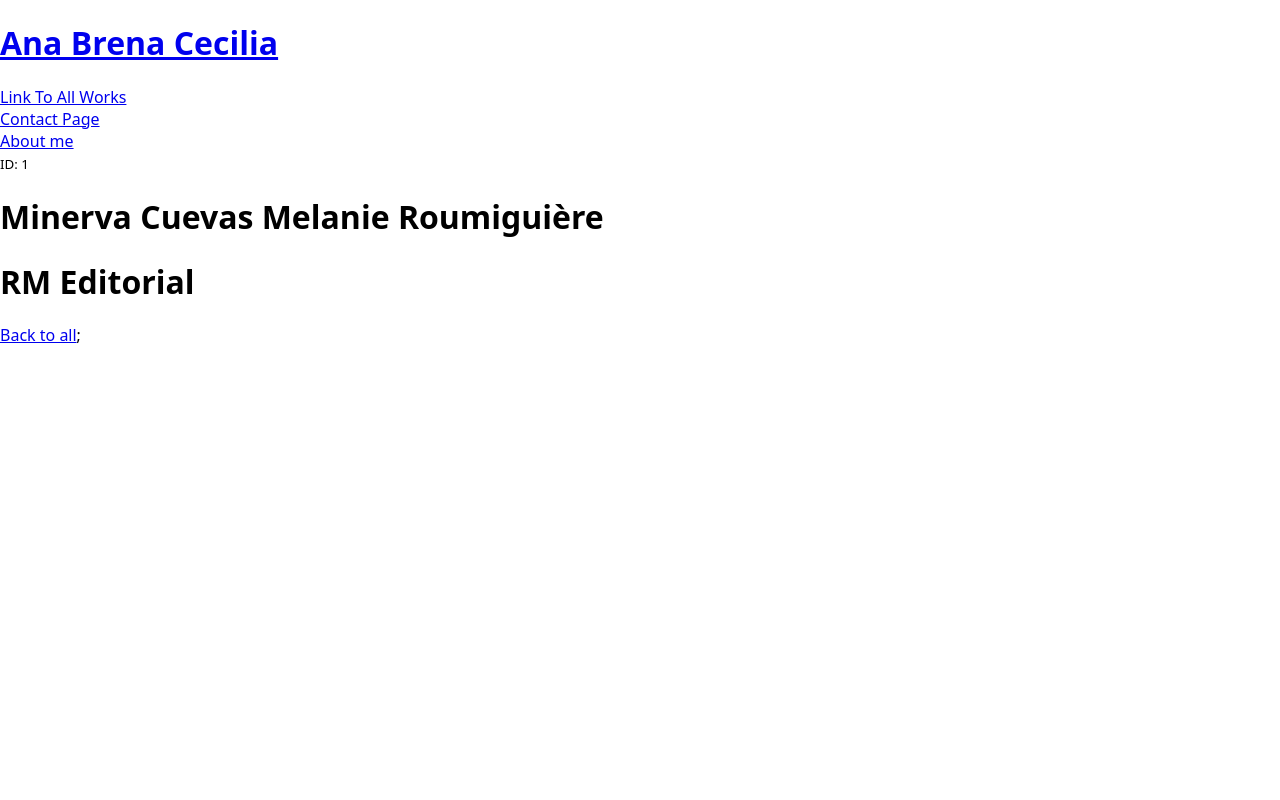
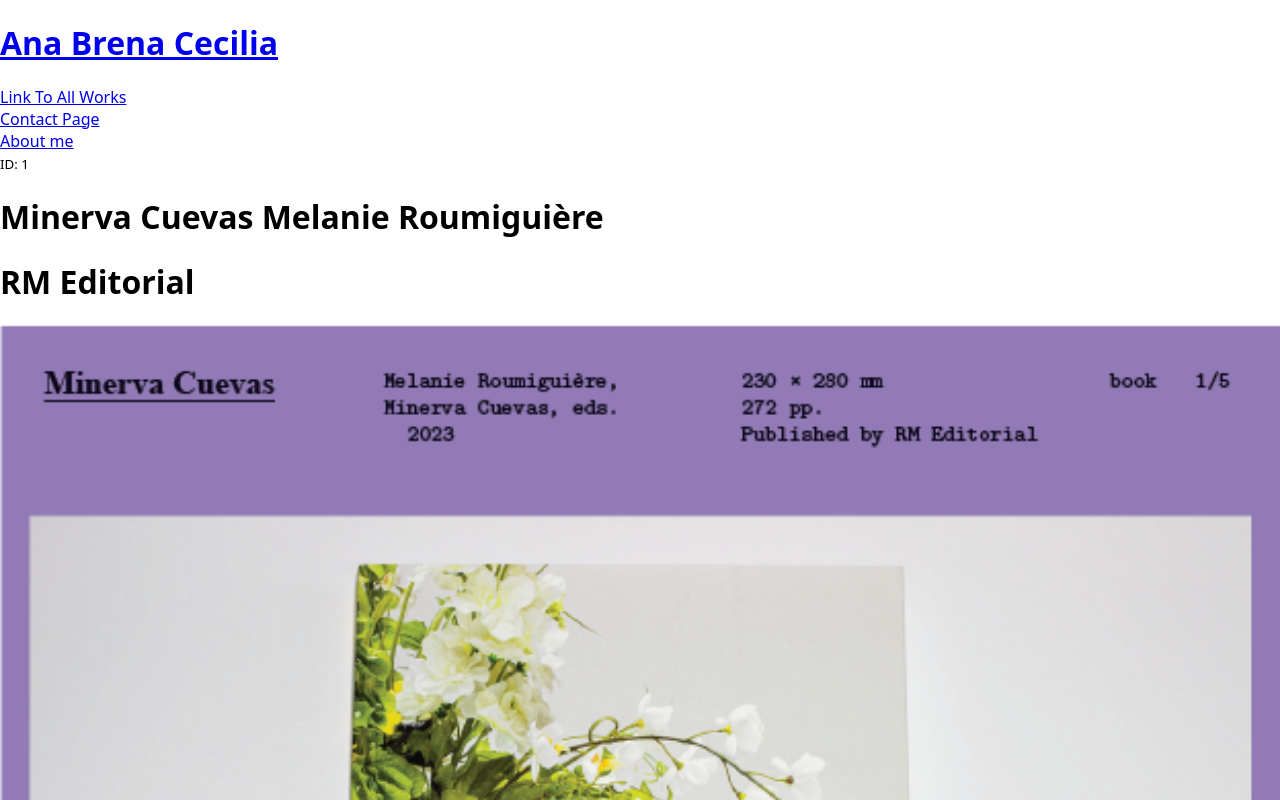
Before and after one commit to syennings/ceci-website, a Next.js app: page /works/1 in a window 1280 px wide. Shown: the top 800 px of the page. Built offline with nearby package versions, Linux system fonts and the light colour scheme.

Commit message:
added placeholder image

```diff
--- a/components/WorkDetails/index.js
+++ b/components/WorkDetails/index.js
@@ -1,6 +1,7 @@
 import useSWR from "swr";
 import { useRouter } from "next/router";
 import Link from "next/link";
+import Image from "next/image";
 
 export default function WorkDetails() {
   const router = useRouter();
@@ -22,6 +23,13 @@ export default function WorkDetails() {
       <small>ID: {id}</small>
       <h1>{data.title} </h1>
       <h1>{data.publisher} </h1>
+      <Image
+        src={data.image}
+        alt={data.title}
+        width={300}
+        height={200}
+        layout="responsive"
+      />
       <Link href="/works">Back to all</Link>
     </>
   );
--- a/pages/works/[id].js
+++ b/pages/works/[id].js
@@ -3,7 +3,7 @@ import WorkDetails from "@/components/WorkDetails";
 export default function WorkDetailsPage() {
   return (
     <>
-      <WorkDetails />;
+      <WorkDetails />
     </>
   );
 }
--- a/public/data.js
+++ b/public/data.js
@@ -7,6 +7,7 @@ export const works = [
     dimensions: "230 × 280 mm",
     pages: 272,
     publisher: "RM Editorial",
+    image: "/inhalt1-02.png",
   },
   {
     id: "2",
```
Also changed, not shown: public/inhalt1-02.png (added).
